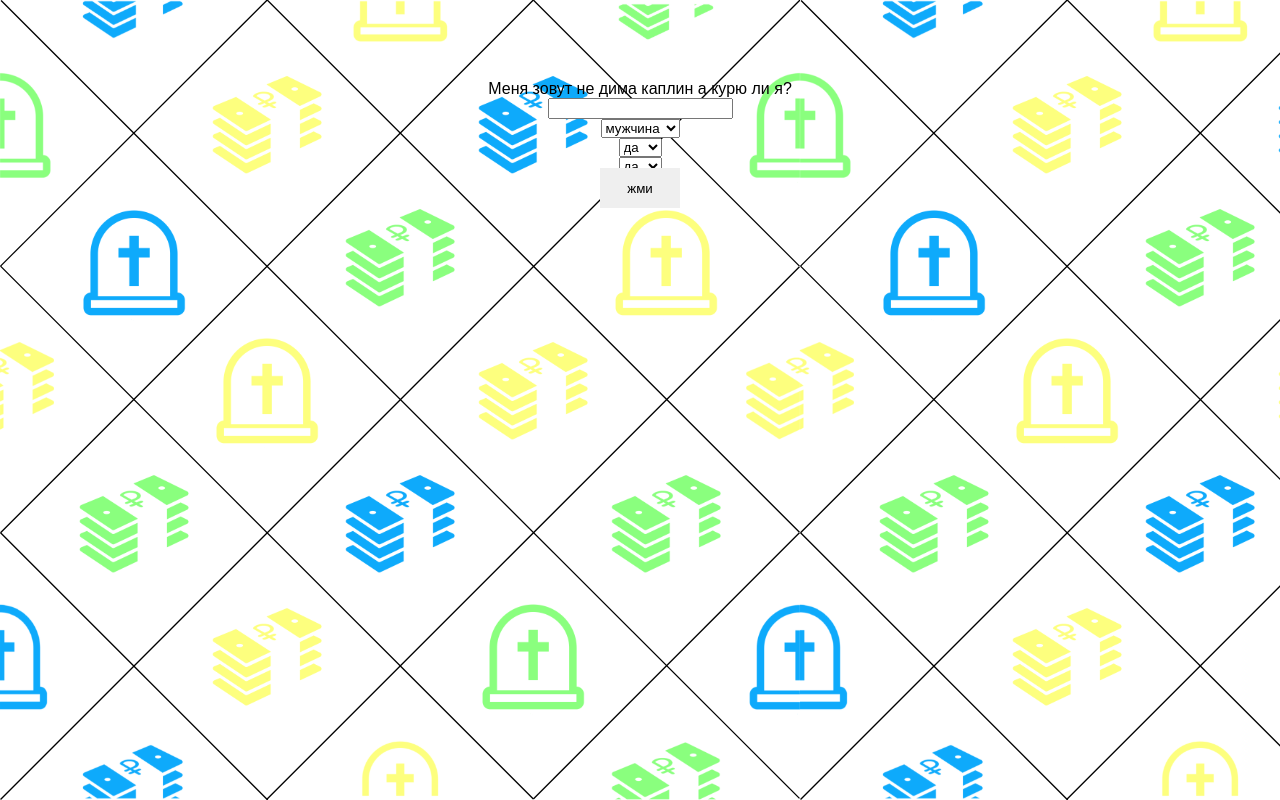
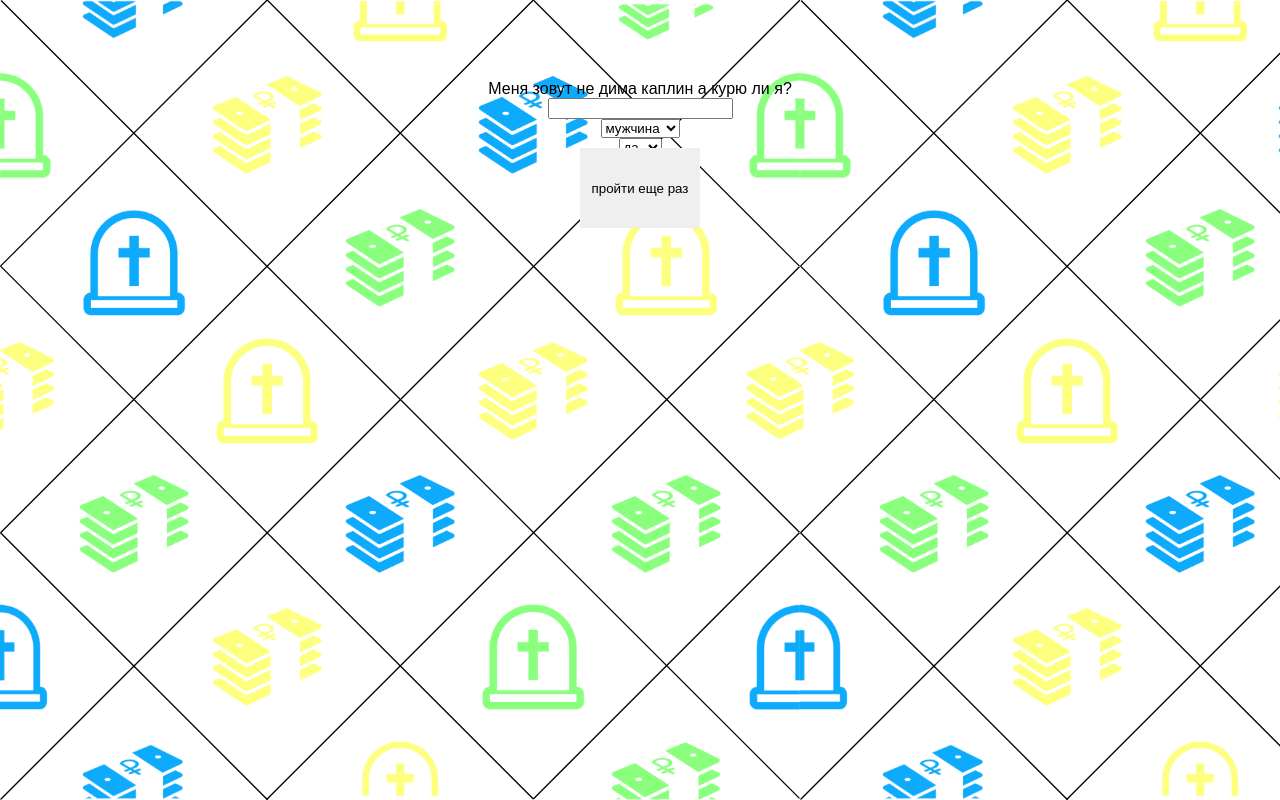
Before and after one commit to dimakaplin/pension, a React (Create React App) app: page / in a window 1280 px wide. Built offline with nearby package versions, Linux system fonts and the light colour scheme.

Commit message:
prev functionality

```diff
--- a/src/App.css
+++ b/src/App.css
@@ -24,8 +24,8 @@
   button {
     position: absolute;
     margin-top: 15vh;
-    height: 5vh;
-    width: 10vh;
+    height: 10vh;
+    width: 15vh;
     max-width: 300px;
     max-height: 150px;
     min-width: 53px;
--- a/src/App.js
+++ b/src/App.js
@@ -16,9 +16,11 @@
   }
   alertResult() {
     if (this.state.result === false) {
-    return <div>Меня зовут не дима каплин а {this.state.age} курю  ли я? {this.state.smoking}</div>}
+    return <div>Меня зовут не дима каплин а {this.state.age} курю  ли я? {this.state.smoking}</div>} else
+    {return <div>Чтобы узнать время и обстоятельства своего выхода на пенсию - заполните все формы</div>}
   }
   calcButtonClick = () => {this.setState({result: !this.state.result})}
+  buttonValue  = () => {if (this.state.result === false) {return 'пройти еще раз'} else {return 'посчитать'}}
   ageInputClick = (event) => {this.setState({age: event.target.value})}
   sexInputClick = () => {this.setState({sex: this.selectSex.options.selectedIndex})}
   smokingInputClick = () => {this.setState({smoking: this.selectSmoking.options.selectedIndex})}
@@ -37,11 +39,11 @@
           <option value = 'yes'>да</option>
           <option value = 'no'>нет</option>
         </select>
-        <select ref = {(select) => {this.selectAlco = select;}} onChange = {this.alcoInputClick.bind(this)}>
+        <select ref = {(select) => {this.selectAlco = select;}} onChange = {this.alcoInputClick}>
           <option value = 'yes'>да</option>
           <option value = 'no'>нет</option>
         </select>
-        <button onClick = {this.calcButtonClick}>жми</button>
+        <button onClick = {this.calcButtonClick}>{this.buttonValue()}</button>
       </div>
     )};
   }
```
